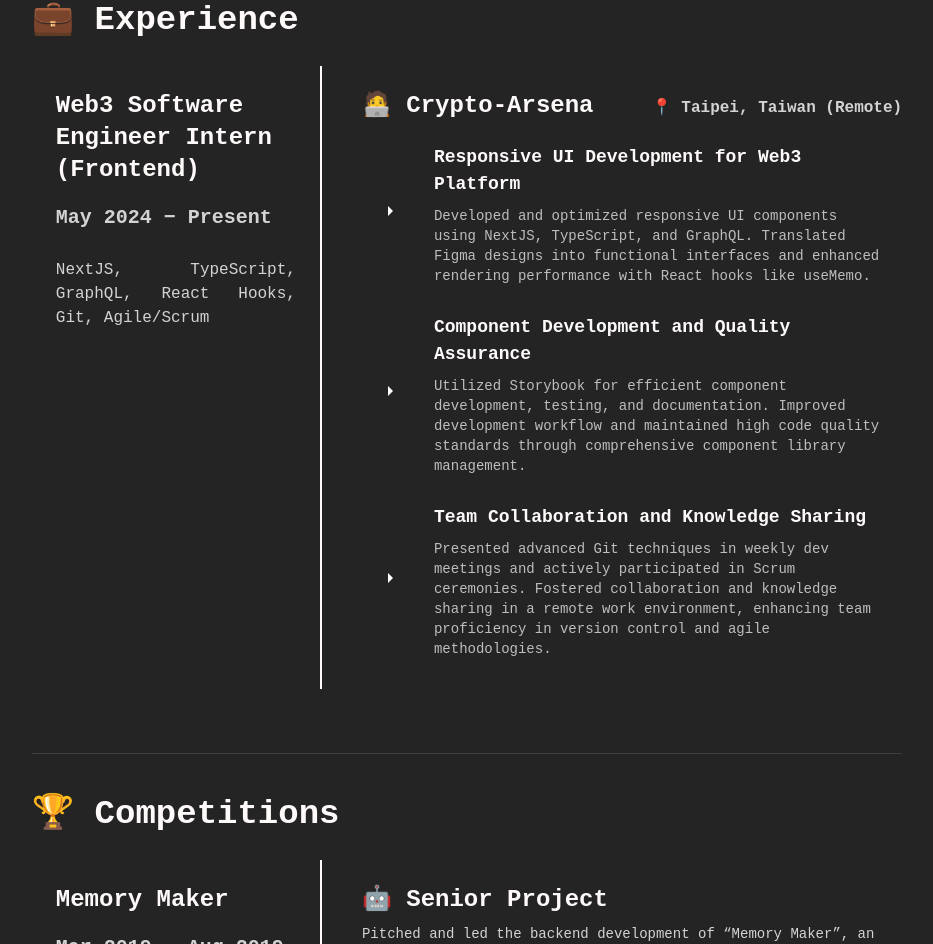
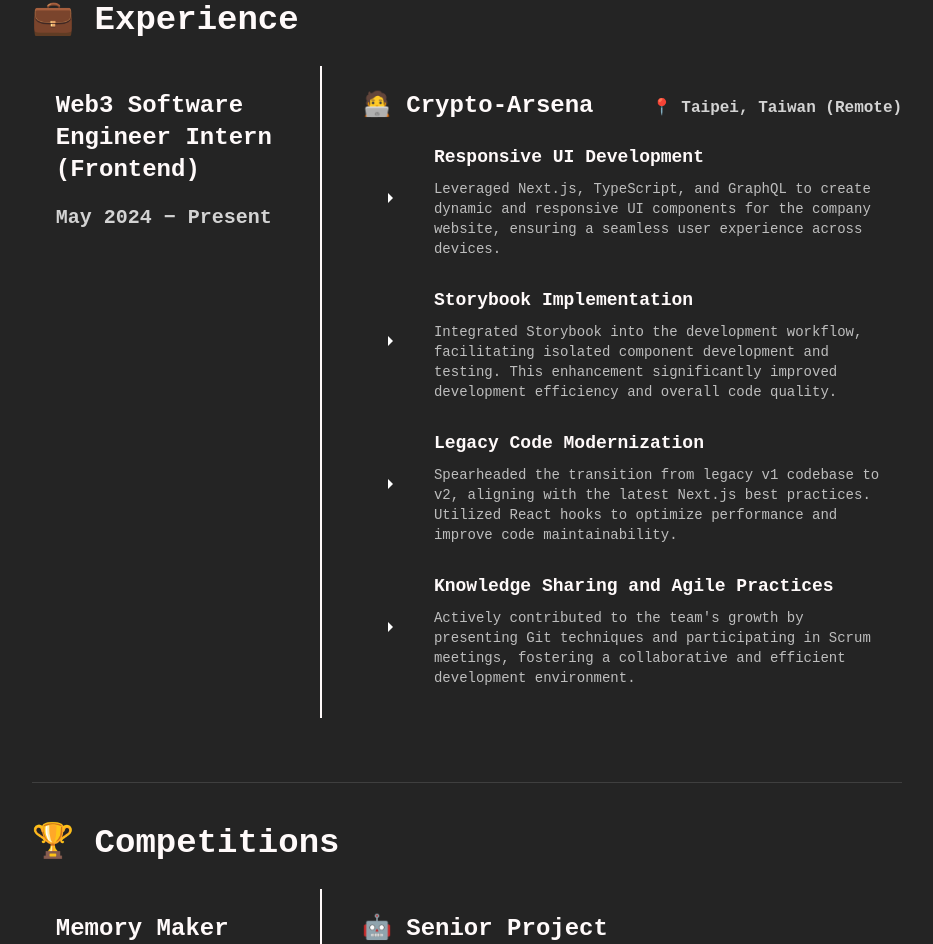
Before and after one commit to Jason-Wuuuu/Jason, a React (Vite) app: page / in a window 1280 px wide. Shown: the part 947-1891 px from the top of the page, without its empty margins (173-1106 px from the left). Built offline with nearby package versions, Linux system fonts and the light colour scheme.

Commit message:
exp update

```diff
--- a/src/components/ProfessionalHighlights.jsx
+++ b/src/components/ProfessionalHighlights.jsx
@@ -44,15 +44,6 @@ function ProfessionalHighlights() {
               >
                 May 2024 − Present
               </Typography>
-
-              <Typography
-                variant="body1"
-                color="lightgray"
-                align="justify"
-                sx={{ py: { xs: 1 } }}
-              >
-                NextJS, TypeScript, GraphQL, React Hooks, Git, Agile/Scrum
-              </Typography>
             </Box>
           </Box>
         </Grid>
@@ -84,13 +75,13 @@ function ProfessionalHighlights() {
                   <ArrowRightIcon />
                 </ListItemIcon>
                 <ListItemText
-                  primary="Responsive UI Development for Web3 Platform"
+                  primary="Responsive UI Development"
                   primaryTypographyProps={{
                     fontSize: { xs: 16, sm: 18 },
                     fontWeight: "bold",
                     mb: 1,
                   }}
-                  secondary="Developed and optimized responsive UI components using NextJS, TypeScript, and GraphQL. Translated Figma designs into functional interfaces and enhanced rendering performance with React hooks like useMemo."
+                  secondary="Leveraged Next.js, TypeScript, and GraphQL to create dynamic and responsive UI components for the company website, ensuring a seamless user experience across devices."
                   secondaryTypographyProps={{
                     variant: "body2",
                     // align: "justify",
@@ -103,13 +94,13 @@ function ProfessionalHighlights() {
                   <ArrowRightIcon />
                 </ListItemIcon>
                 <ListItemText
-                  primary="Component Development and Quality Assurance"
+                  primary="Storybook Implementation"
                   primaryTypographyProps={{
                     fontSize: { xs: 16, sm: 18 },
                     fontWeight: "bold",
                     mb: 1,
                   }}
-                  secondary="Utilized Storybook for efficient component development, testing, and documentation. Improved development workflow and maintained high code quality standards through comprehensive component library management."
+                  secondary="Integrated Storybook into the development workflow, facilitating isolated component development and testing. This enhancement significantly improved development efficiency and overall code quality."
                   secondaryTypographyProps={{
                     variant: "body2",
                     // display: { xs: "none", sm: "block" },
@@ -121,13 +112,32 @@ function ProfessionalHighlights() {
                   <ArrowRightIcon />
                 </ListItemIcon>
                 <ListItemText
-                  primary="Team Collaboration and Knowledge Sharing"
+                  primary="Legacy Code Modernization"
                   primaryTypographyProps={{
                     fontSize: { xs: 16, sm: 18 },
                     fontWeight: "bold",
                     mb: 1,
                   }}
-                  secondary="Presented advanced Git techniques in weekly dev meetings and actively participated in Scrum ceremonies. Fostered collaboration and knowledge sharing in a remote work environment, enhancing team proficiency in version control and agile methodologies."
+                  secondary="Spearheaded the transition from legacy v1 codebase to v2, aligning with the latest Next.js best practices. Utilized React hooks to optimize performance and improve code maintainability."
+                  secondaryTypographyProps={{
+                    variant: "body2",
+                    // align: "justify",
+                    // display: { xs: "none", sm: "block" },
+                  }}
+                />
+              </ListItemButton>
+              <ListItemButton>
+                <ListItemIcon sx={{ display: { xs: "none", sm: "block" } }}>
+                  <ArrowRightIcon />
+                </ListItemIcon>
+                <ListItemText
+                  primary="Knowledge Sharing and Agile Practices"
+                  primaryTypographyProps={{
+                    fontSize: { xs: 16, sm: 18 },
+                    fontWeight: "bold",
+                    mb: 1,
+                  }}
+                  secondary="Actively contributed to the team's growth by presenting Git techniques and participating in Scrum meetings, fostering a collaborative and efficient development environment."
                   secondaryTypographyProps={{
                     variant: "body2",
                     // align: "justify",
```
